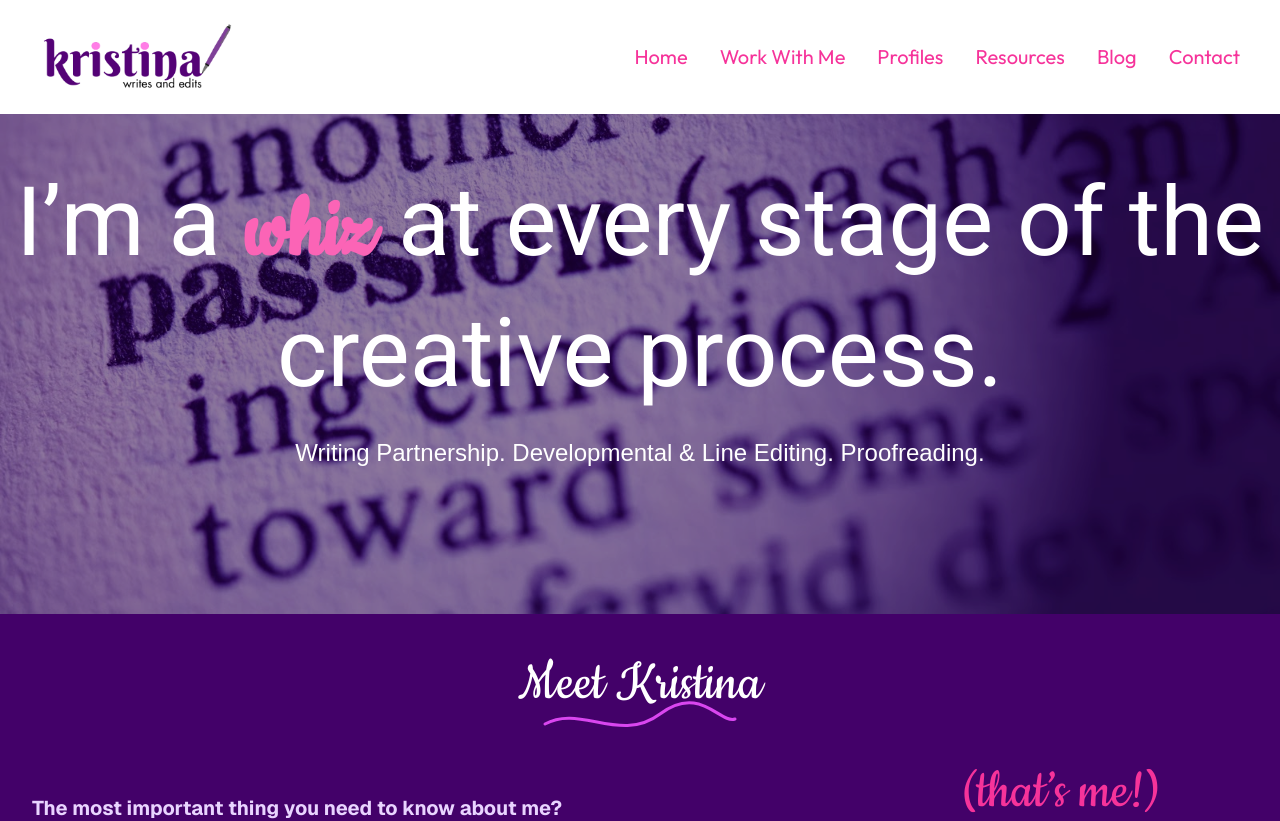
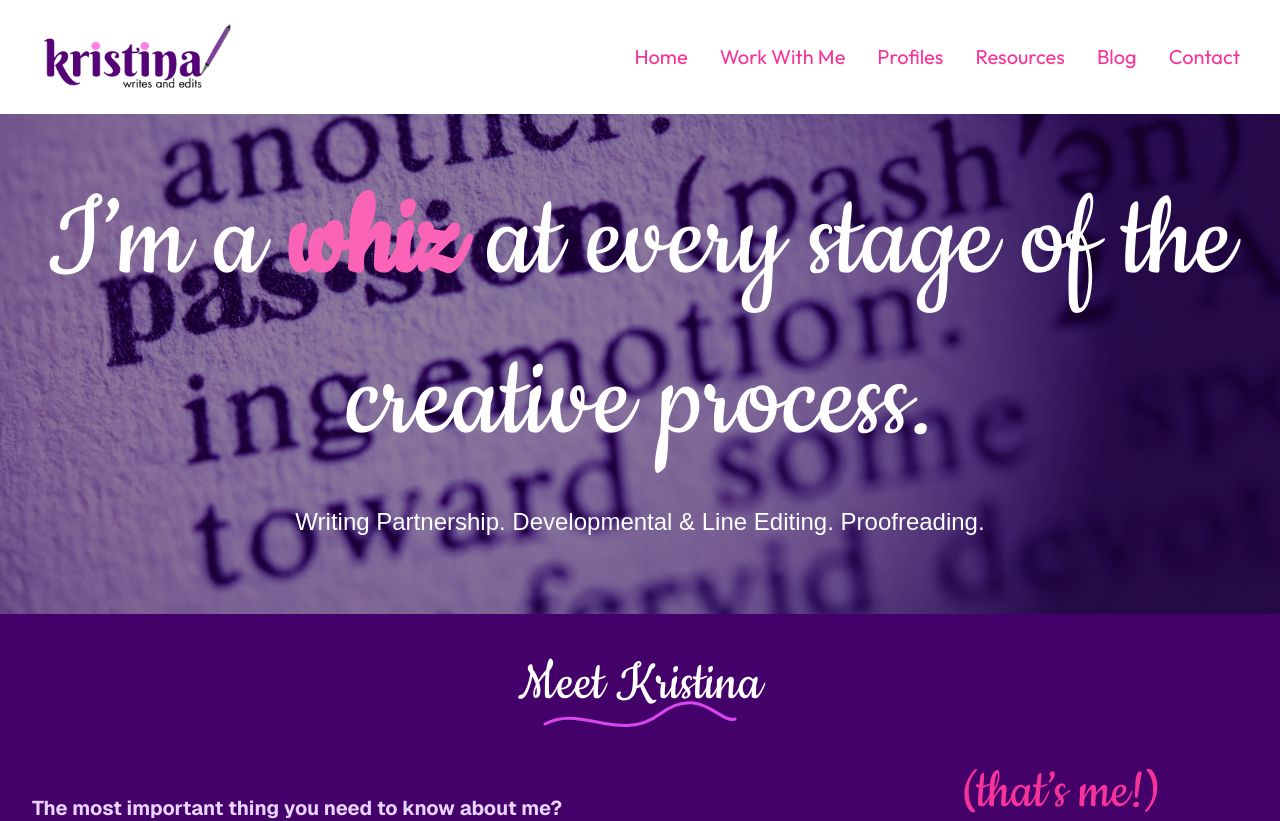
Before and after one commit to OgunwandeBukunmi/kristina, a Next.js app: page / in a window 1280 px wide. Shown: the top 821 px of the page. Built offline with nearby package versions, Linux system fonts and the light colour scheme; a web font is replaced by a local one.

Commit message:
fixed fonts

```diff
--- a/src/app/page.tsx
+++ b/src/app/page.tsx
@@ -16,8 +16,8 @@ export default function Home() {
 
     {/* Content */}
     <div className="relative z-10 text-white px-4">
-      <h1 className="text-6xl md:text-8xl font-roboto leading-tight">
-        I’m a <span className="text-pink-400 font-cookie font-bold">whiz</span> at every stage of the creative process.
+      <h1 className="text-7xl md:text-9xl font-cookie leading-tight">
+        I’m a <span className="text-pink-400 font-bold">whiz</span> at every stage of the creative process.
       </h1>
       <h3 className="mt-6 text-xl md:text-2xl font-delius">
         Writing Partnership. Developmental & Line Editing. Proofreading.
```
